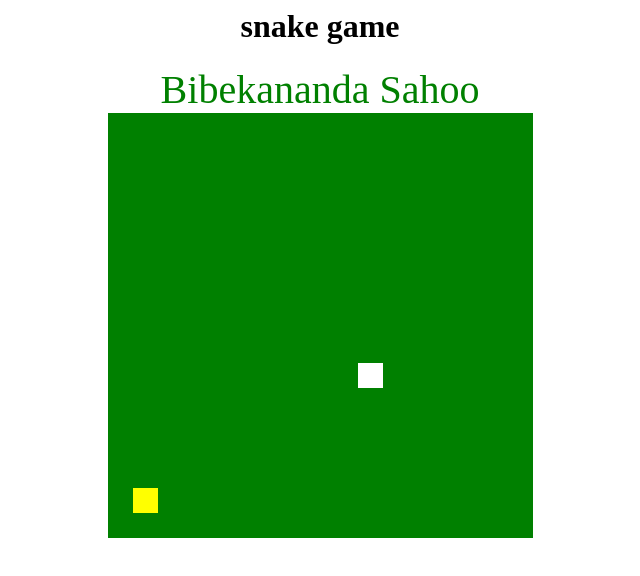
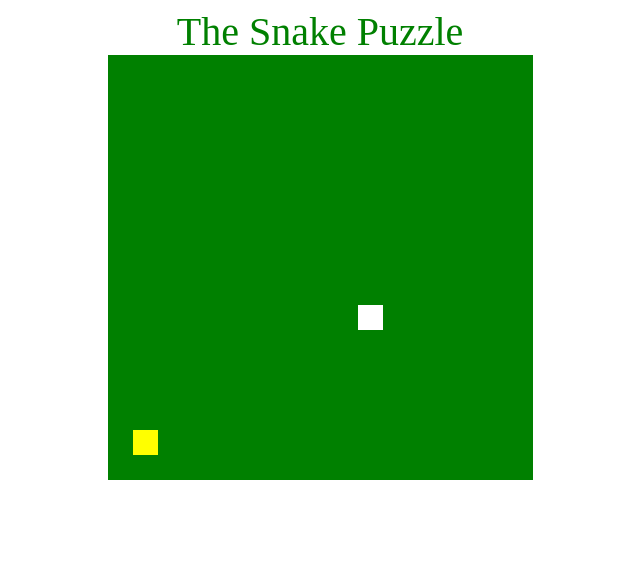
Before and after one commit to bibekroyal/Snake_puzzle, a plain HTML site: page index.html in a window 1280 px wide. Shown: the whole page, without its empty margins (320-960 px from the left). Drawn offline with Linux system fonts and the light colour scheme.

Commit message:
first commit

```diff
--- a/index.html
+++ b/index.html
@@ -7,8 +7,7 @@
     <script src="snake.js"></script>
 </head>
 <body>
-    <h1>snake game</h1>
-    <div class="solid">Bibekananda Sahoo</div>
+    <div class="solid">The Snake Puzzle</div>
     <canvas id ="board"></canvas>
 </body>
 </html>
```
